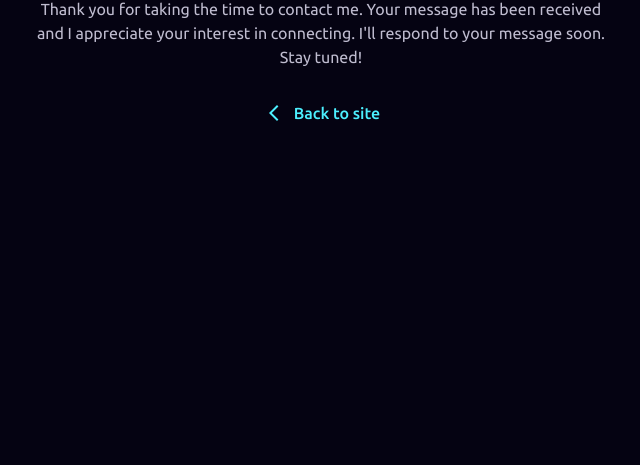
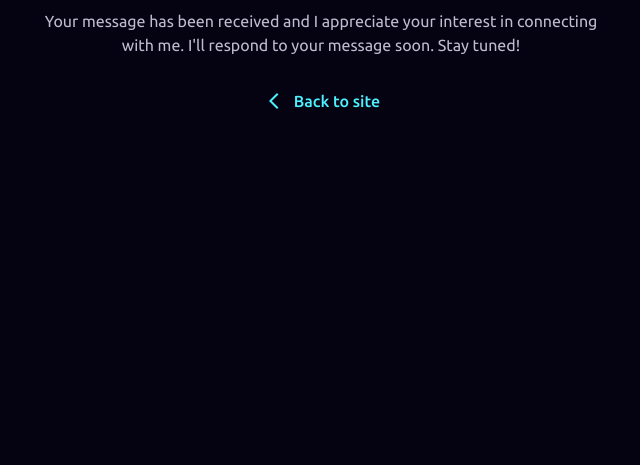
Before and after one commit to abedfetrat/abedfetrat-portfolio, a plain HTML site: page success.html in a window 1280 px wide. Shown: the part 335-800 px from the top of the page, without its empty margins (319-959 px from the left). Drawn offline with Linux system fonts and the light colour scheme.

Commit message:
update form success text

```diff
--- a/success.html
+++ b/success.html
@@ -23,9 +23,8 @@
       <div class="alert">
         <h1>Thank you!</h1>
         <p>
-          Thank you for taking the time to contact me. Your message has been
-          received and I appreciate your interest in connecting. I'll respond to
-          your message soon. Stay tuned!
+          Your message has been received and I appreciate your interest in
+          connecting with me. I'll respond to your message soon. Stay tuned!
         </p>
         <a href="index.html">
           <svg class="uDetx" viewBox="0 0 24 24" height="24" width="24">
```
